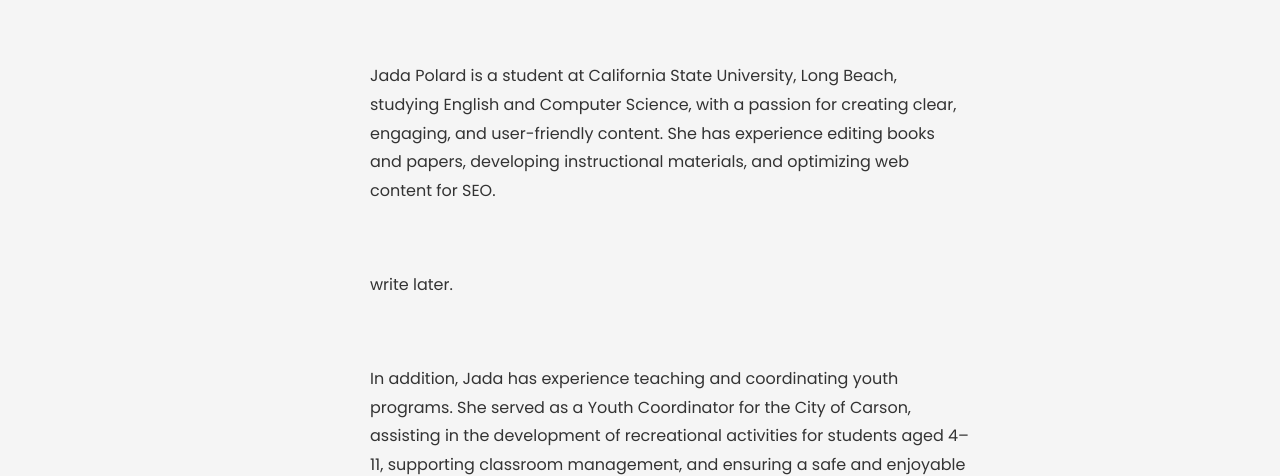
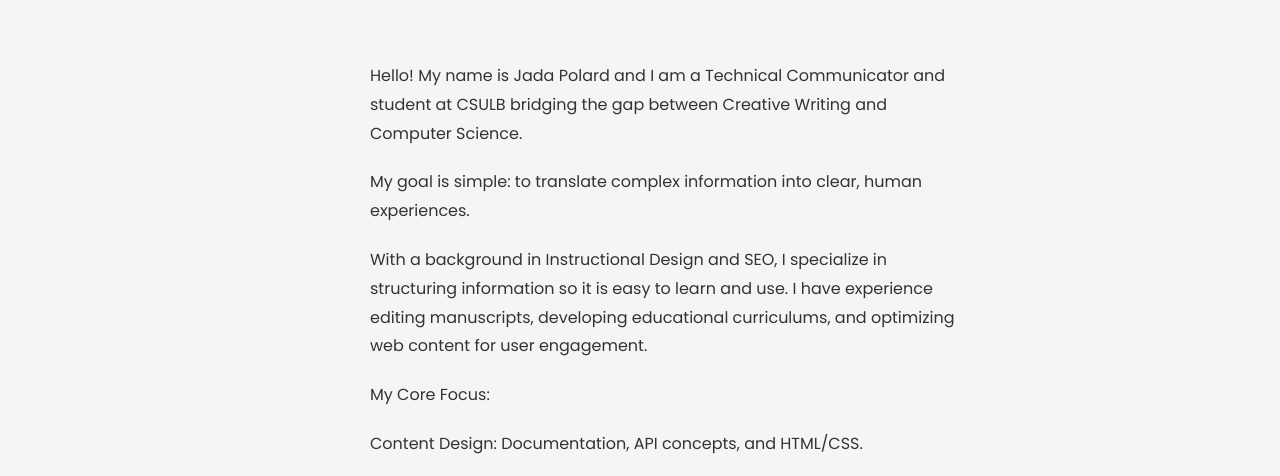
Before and after one commit to jadapolard/portfolio, a plain HTML site: page index.html in a window 1280 px wide. Shown: the part 292-768 px from the top of the page. Drawn offline with Linux system fonts and the light colour scheme.

Commit message:
Update index.html

```diff
--- a/index.html
+++ b/index.html
@@ -37,15 +37,14 @@
         <div class="home-content">
             <h1><span class="heading-text">Hello! My name is </span><span class="heading-name">Jada</span></h1>
             <h3 class="typing-text">I'm a(n) <span></span></h3><br>
-            <p>Jada Polard is a student at California State University, Long Beach, studying English and Computer
-                Science, with a passion for creating clear, engaging, and user-friendly content. She has experience
-                editing books and papers, developing instructional materials, and optimizing web content for SEO.</p>
-            <br>
-            <p>write later.</p><br>
-            <p>In addition, Jada has experience teaching and coordinating youth programs. She served as a Youth
-                Coordinator for the City of Carson, assisting in the development of recreational activities for students
-                aged 4–11, supporting classroom management, and ensuring a safe and enjoyable learning environment
-                during summer programs.</p>
+            <p>Hello! My name is Jada Polard and I am a Technical Communicator and student at CSULB bridging the gap between Creative Writing and Computer Science.</p>
+            <p>My goal is simple: to translate complex information into clear, human experiences.</p>
+            <p>With a background in Instructional Design and SEO, I specialize in structuring information so it is easy to learn and use. I have experience editing manuscripts, developing educational curriculums, and optimizing web content for user engagement.
+</p>
+            <p>My Core Focus:</p>
+            <p>Content Design: Documentation, API concepts, and HTML/CSS.</p>
+            <p>Tech Education: Making technology accessible and mentoring others to build digital literacy.</p>
+            <p>UX & AI: Exploring the intersection of AI and design, from researching computational creativity to prototyping intergenerational tech solutions as a Fellow at Intergen Innovators.</p>
             <div class="social-icon">
                 <a href="https://www.linkedin.com/in/jadapolard/" target="_blank"><i
                         class="fa-brands fa-linkedin"></i></a>
```
